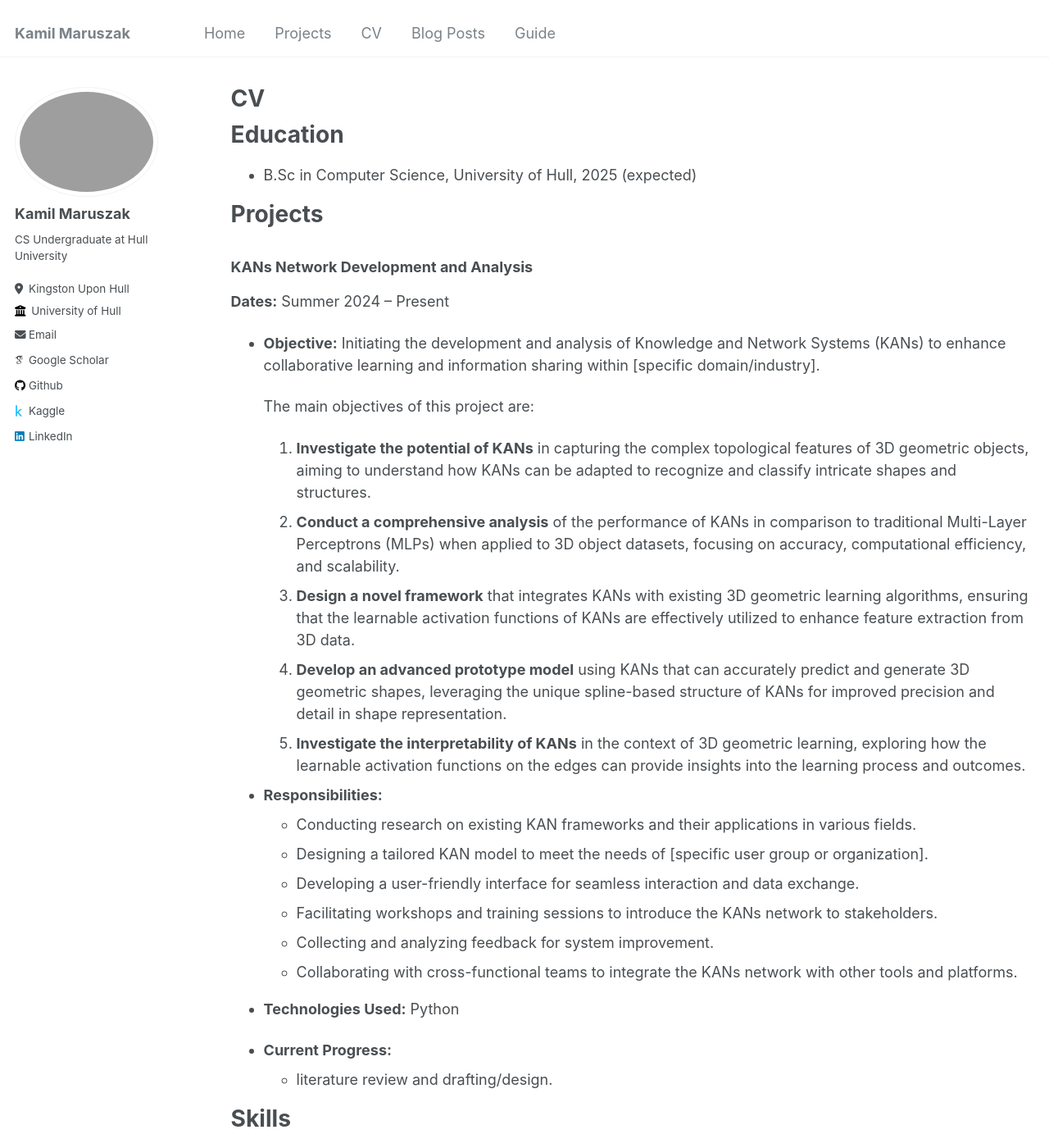
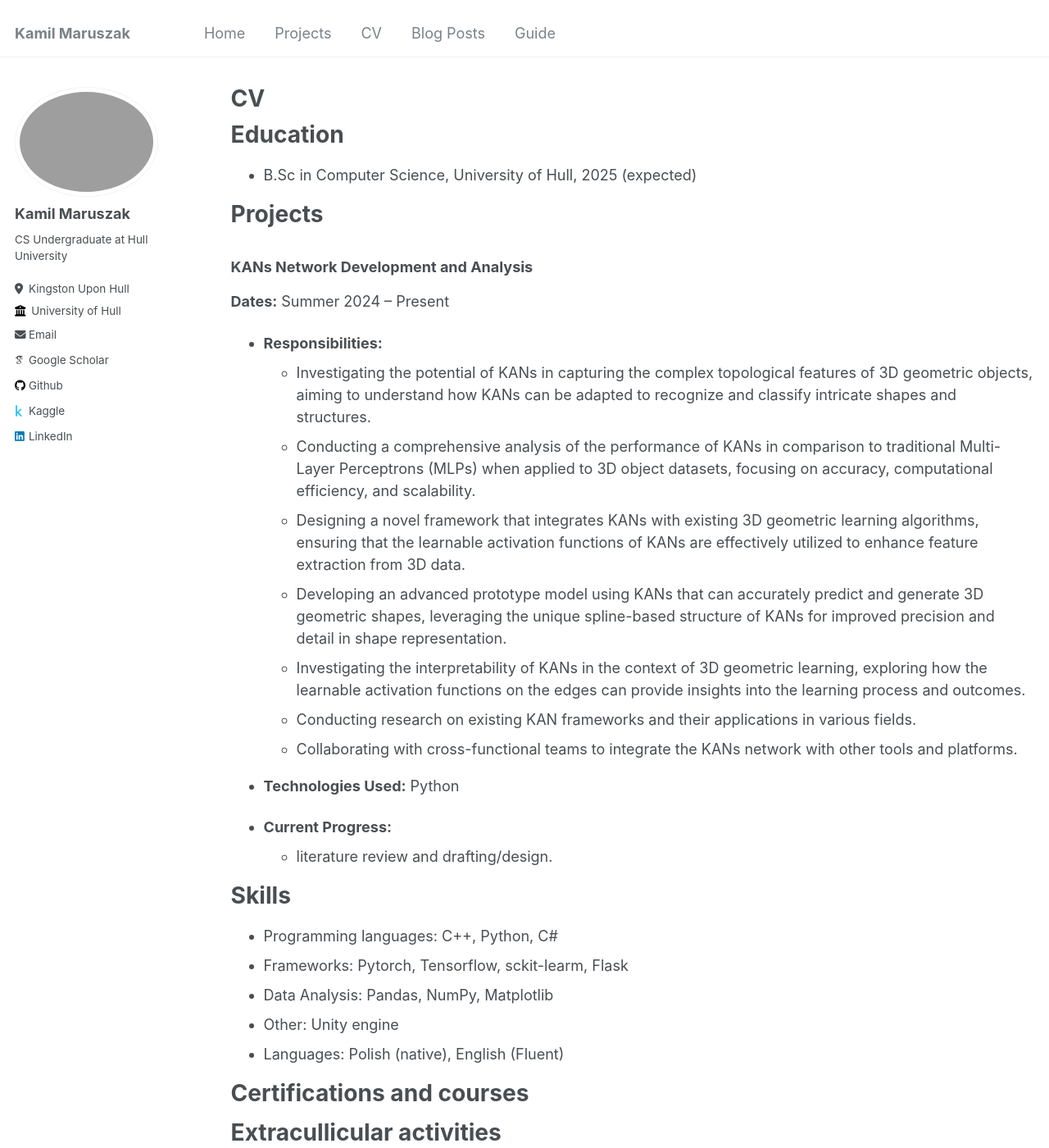
Before and after one commit to DonKamilo00/DonKamilo00.github.io, a Jekyll site: the page built from _pages/cv.md, in a window 1280 px wide and 1400 px high. Shown: the whole window at 82% size. Built offline with Jekyll 4.4.1, drawn with Linux system fonts in a browser that asks for light colours; some web fonts are replaced; some of the changed text lies outside the part shown.

Commit message:
Update cv.md

```diff
--- a/_pages/cv.md
+++ b/_pages/cv.md
@@ -19,21 +19,13 @@ Projects
 
 **Dates:** Summer 2024 – Present
 
-- **Objective:** Initiating the development and analysis of Knowledge and Network Systems (KANs) to enhance collaborative learning and information sharing within [specific domain/industry].
-
-  The main objectives of this project are:
-  1. **Investigate the potential of KANs** in capturing the complex topological features of 3D geometric objects, aiming to understand how KANs can be adapted to recognize and classify intricate shapes and structures.
-  2. **Conduct a comprehensive analysis** of the performance of KANs in comparison to traditional Multi-Layer Perceptrons (MLPs) when applied to 3D object datasets, focusing on accuracy, computational efficiency, and scalability.
-  3. **Design a novel framework** that integrates KANs with existing 3D geometric learning algorithms, ensuring that the learnable activation functions of KANs are effectively utilized to enhance feature extraction from 3D data.
-  4. **Develop an advanced prototype model** using KANs that can accurately predict and generate 3D geometric shapes, leveraging the unique spline-based structure of KANs for improved precision and detail in shape representation.
-  5. **Investigate the interpretability of KANs** in the context of 3D geometric learning, exploring how the learnable activation functions on the edges can provide insights into the learning process and outcomes.
-
 - **Responsibilities:**
+  - Investigating the potential of KANs in capturing the complex topological features of 3D geometric objects, aiming to understand how KANs can be adapted to recognize and classify intricate shapes and structures.
+  - Conducting a comprehensive analysis of the performance of KANs in comparison to traditional Multi-Layer Perceptrons (MLPs) when applied to 3D object datasets, focusing on accuracy, computational efficiency, and scalability.
+  - Designing a novel framework that integrates KANs with existing 3D geometric learning algorithms, ensuring that the learnable activation functions of KANs are effectively utilized to enhance feature extraction from 3D data.
+  - Developing an advanced prototype model using KANs that can accurately predict and generate 3D geometric shapes, leveraging the unique spline-based structure of KANs for improved precision and detail in shape representation.
+  - Investigating the interpretability of KANs in the context of 3D geometric learning, exploring how the learnable activation functions on the edges can provide insights into the learning process and outcomes.
   - Conducting research on existing KAN frameworks and their applications in various fields.
-  - Designing a tailored KAN model to meet the needs of [specific user group or organization].
-  - Developing a user-friendly interface for seamless interaction and data exchange.
-  - Facilitating workshops and training sessions to introduce the KANs network to stakeholders.
-  - Collecting and analyzing feedback for system improvement.
   - Collaborating with cross-functional teams to integrate the KANs network with other tools and platforms.
 
 - **Technologies Used:** Python
@@ -55,18 +47,15 @@ Certifications and courses
 ======
 
 
-Talks
-======
-  <ul>{% for post in site.talks reversed %}
-    {% include archive-single-talk-cv.html  %}
-  {% endfor %}</ul>
-
-Teaching
-======
-  <ul>{% for post in site.teaching reversed %}
-    {% include archive-single-cv.html %}
-  {% endfor %}</ul>
 
 Extracullicular activities
 ======
-* Currently signed in to 43 different slack teams
+**Volunteer Feedback Tester**
+*Myndmap*
+2024
+
+- **Objective:** Contributed to the testing and feedback phase of an AI-powered mobile app designed to assist individuals with ADHD.
+- **Your Contribution:** Provided detailed feedback on usability, identified and reported bugs, and suggested improvements to enhance user experience and functionality.
+- **Activities:** Tested various app features, provided user feedback, and participated in feedback sessions with CEO to refine app performance and experience.
+- **Impact:** Identified a number of bugs and suggested further improvements, resulting in enhanced app stability and user satisfaction.
+- **Skills Demonstrated:** Attention to Detail, Analytical Thinking, Problem-Solving, Team Collaboration
```
